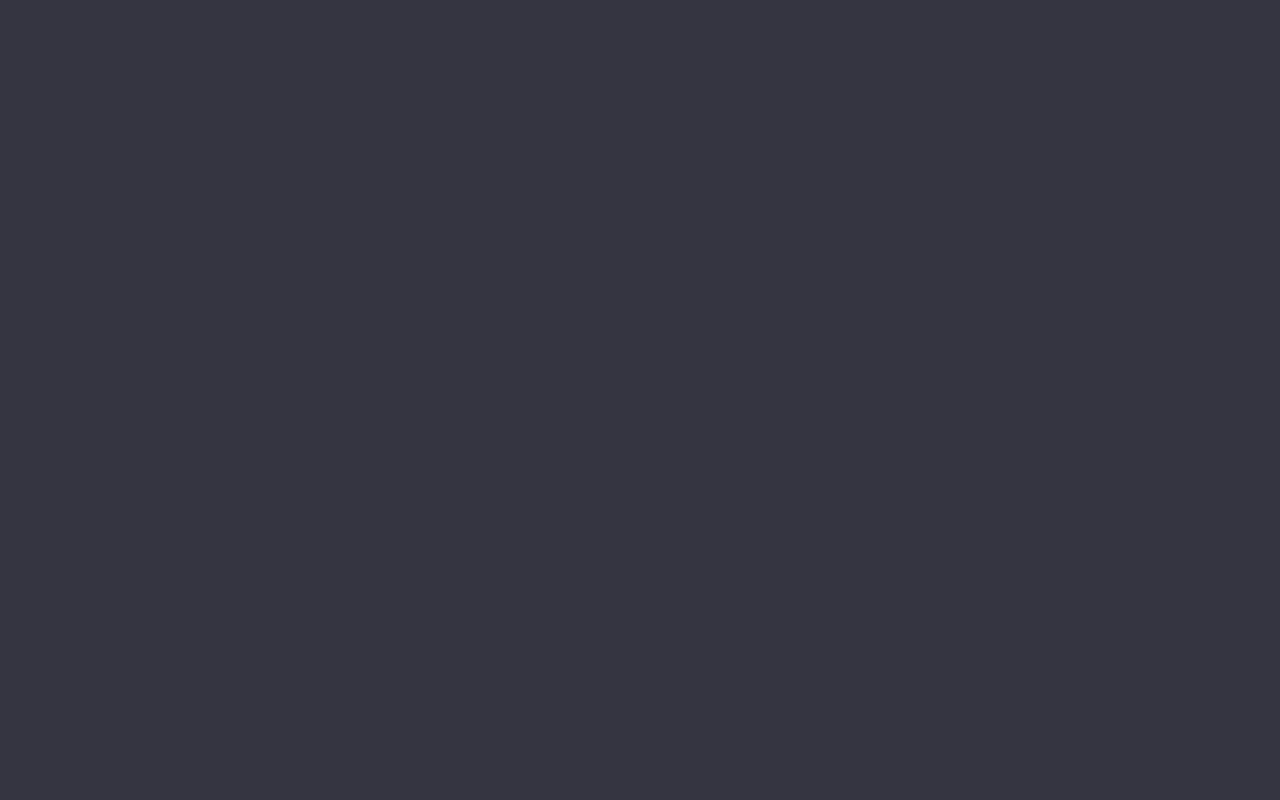
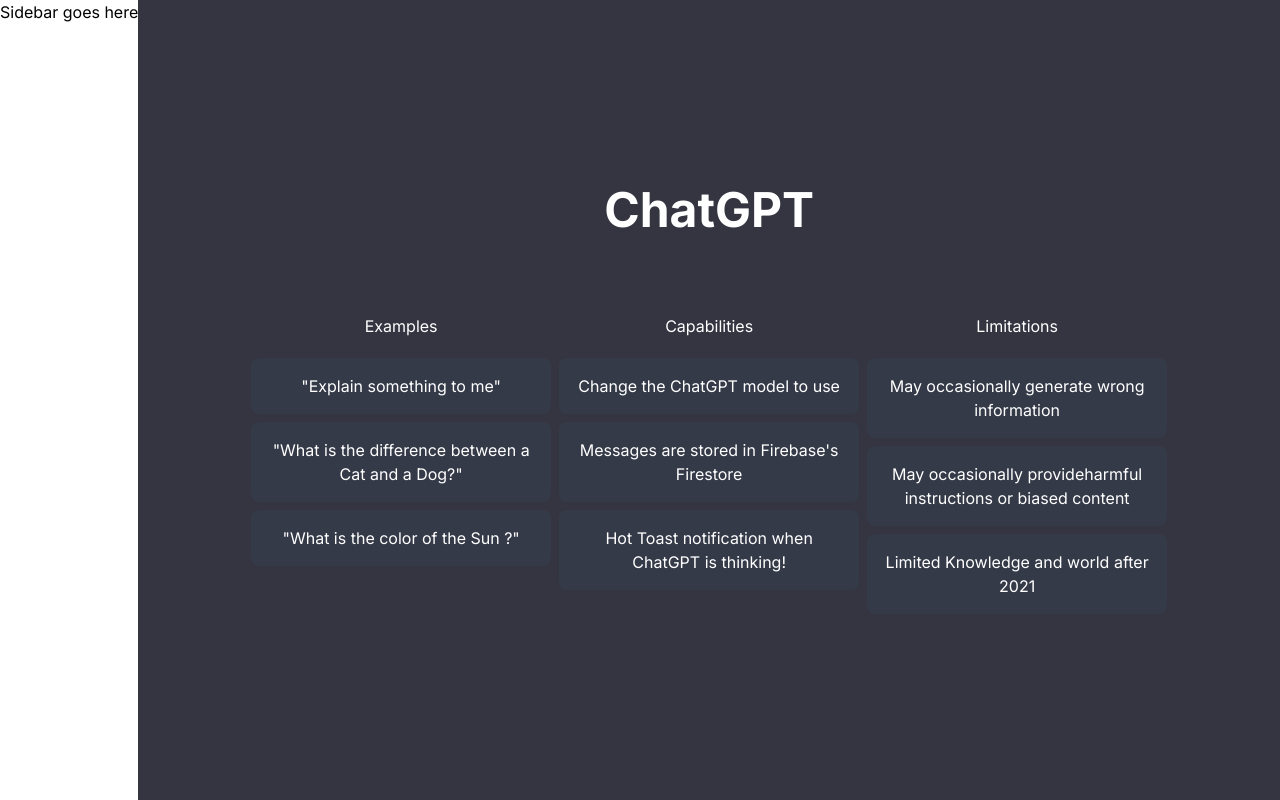
Before and after one commit to chibokaxavier/chat-gpt, a Next.js app: page / in a window 1280 px wide. Built offline with nearby package versions, Linux system fonts and the light colour scheme.

Commit message:
Homepage almost done, yet to install and implement Heroicons after that Sidebar would be created

```diff
--- a/app/globals.css
+++ b/app/globals.css
@@ -1,3 +1,9 @@
 @tailwind base;
 @tailwind components;
 @tailwind utilities;
+
+@layer components {
+  .infoText {
+    @apply p-4 bg-gray-700/50 rounded-lg max-w-[300px];
+  }
+}
--- a/app/layout.tsx
+++ b/app/layout.tsx
@@ -1,6 +1,7 @@
 import type { Metadata } from "next";
 import { Inter } from "next/font/google";
 import "./globals.css";
+import Sidebar from "@/components/Sidebar";
 
 const inter = Inter({ subsets: ["latin"] });
 
@@ -18,8 +19,8 @@
     <html lang="en">
       <title>ChatGpt clone</title>
       <body className={inter.className}>
-        <div>
-          {/* Sidebar  */}
+        <div className="flex">
+          <Sidebar />
           {/* ClientProvider notification */}
           <div className="bg-[#343541] flex-1">{children}</div>
         </div>
--- a/app/page.tsx
+++ b/app/page.tsx
@@ -2,10 +2,57 @@
 
 export default function Home() {
   return (
-    <main className="flex min-h-screen flex-col items-center justify-between p-24">
-      <h1 className="">
+    <div className=" flex flex-col px-2 h-screen items-center justify-center text-white">
+      <h1 className="text-5xl font-bold mb-20">ChatGPT</h1>
 
-         </h1>
-    </main>
+      <div className="flex flex-row space-x-2 text-center">
+        <div>
+          <div className="flex flex-col items-center justify-center mb-5">
+            {/* Sun Icon */}
+            <h2>Examples</h2>
+          </div>
+          <div className="space-y-2">
+            <p className="infoText">"Explain something to me"</p>
+            <p className="infoText">
+              "What is the difference between a Cat and a Dog?"
+            </p>
+            <p className="infoText"> "What is the color of the Sun ?"</p>
+          </div>
+        </div>
+
+        <div>
+          <div className="flex flex-col items-center justify-center mb-5">
+            {/* Sun Icon */}
+            <h2>Capabilities</h2>
+          </div>
+          <div className="space-y-2">
+            <p className="infoText">Change the ChatGPT model to use</p>
+            <p className="infoText">
+              Messages are stored in Firebase's Firestore
+            </p>
+            <p className="infoText">
+              {" "}
+              Hot Toast notification when ChatGPT is thinking!{" "}
+            </p>
+          </div>
+        </div>
+
+        <div>
+          <div className="flex flex-col items-center justify-center mb-5">
+            {/* Sun Icon */}
+            <h2>Limitations</h2>
+          </div>
+          <div className="space-y-2">
+            <p className="infoText">
+              May occasionally generate wrong information{" "}
+            </p>
+            <p className="infoText">
+              May occasionally provideharmful instructions or biased content
+            </p>
+            <p className="infoText">Limited Knowledge and world after 2021</p>
+          </div>
+        </div>
+      </div>
+    </div>
   );
 }
--- /dev/null
+++ b/components/Sidebar.tsx
@@ -0,0 +1,9 @@
+import React from 'react'
+
+function Sidebar() {
+  return (
+    <div>Sidebar goes here</div>
+  )
+}
+
+export default Sidebar
```
